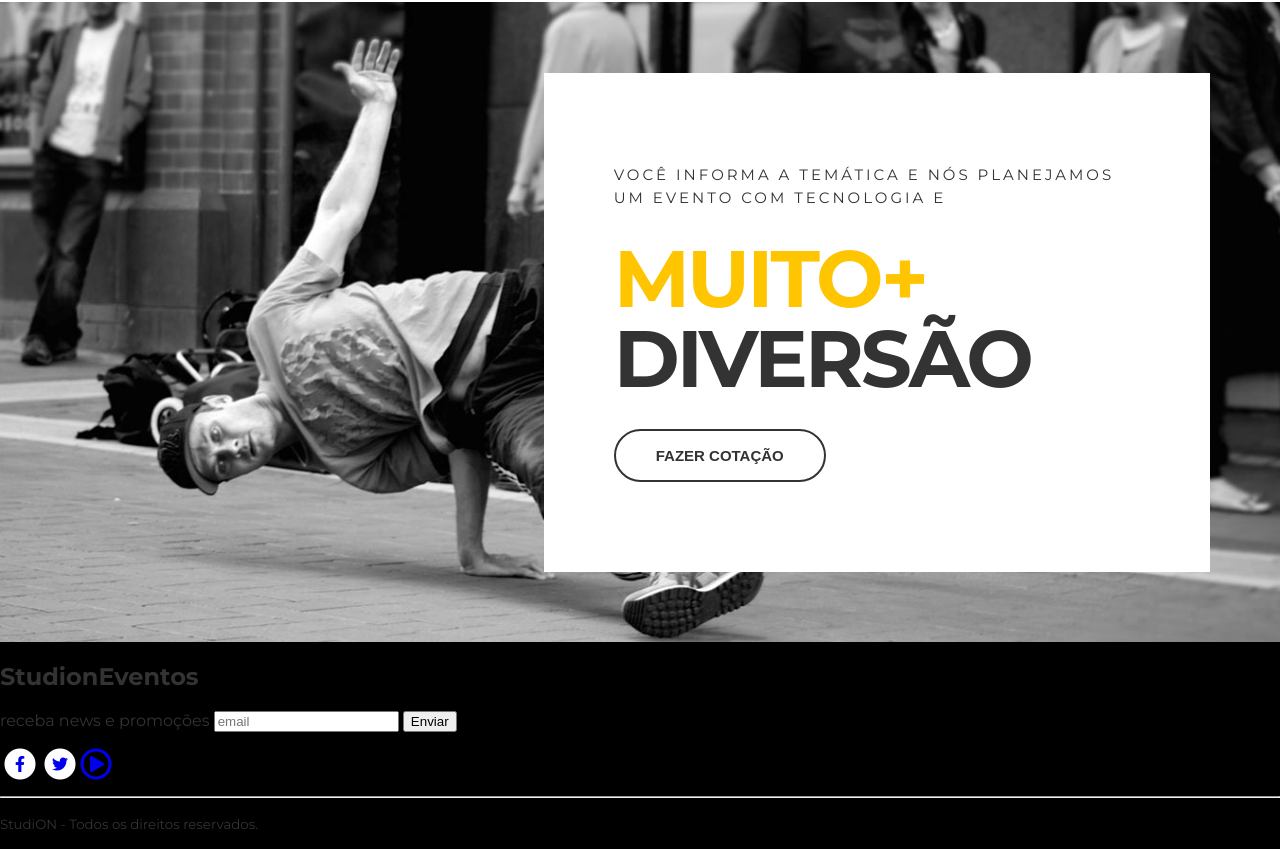
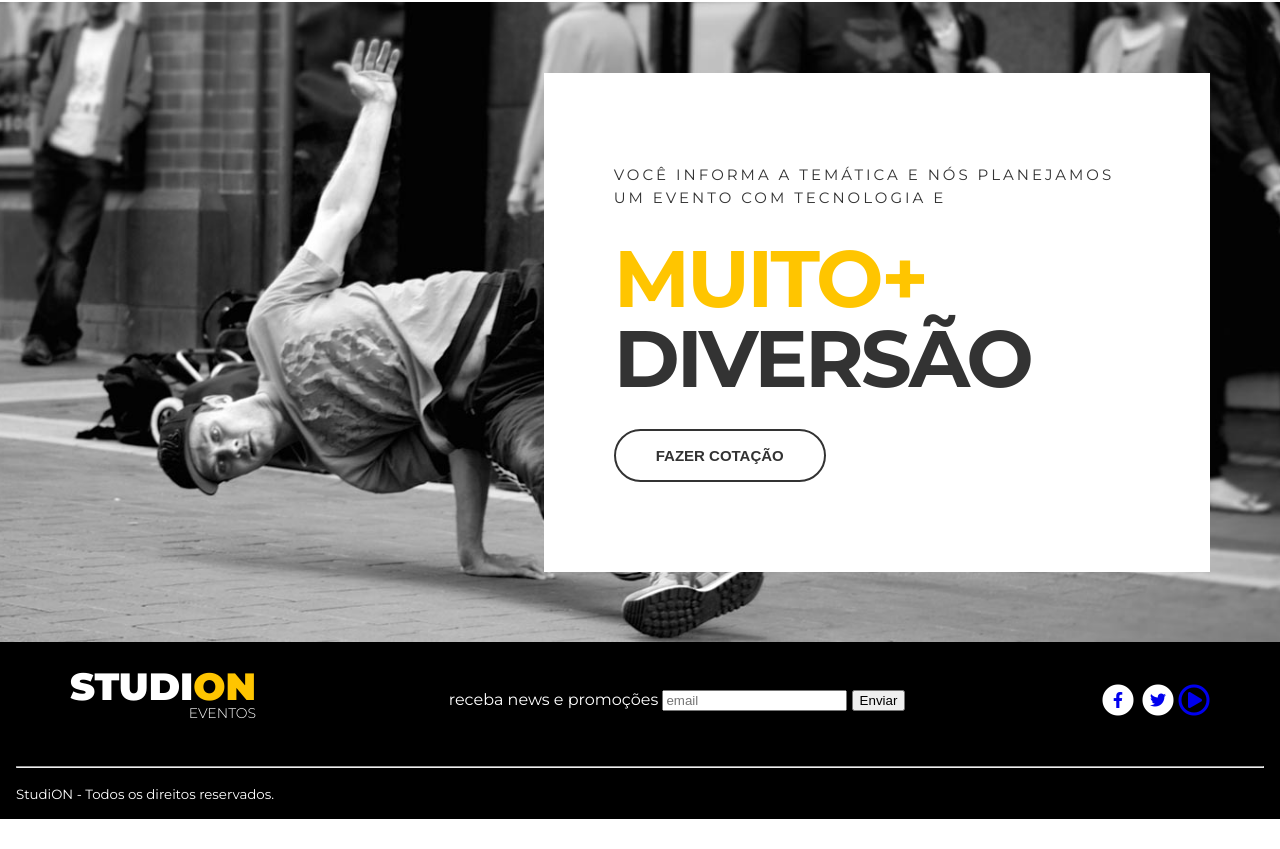
Before and after one commit to noamhenrique/studion, a website: page src/index.html in a window 1280 px wide. Shown: the part 1547-2396 px from the top of the page. After the commit the page ends 2366 px from the top, so only its background shows below. Drawn offline with Linux system fonts and the light colour scheme.

Commit message:
feat(footer): logo and grid completed

```diff
--- a/src/index.html
+++ b/src/index.html
@@ -129,14 +129,18 @@
       </section>
     </main>
 
-    <footer style="background-color: black;">
-      <h2>Studi<span>on</span><span>Eventos</span></h2>
-      <form>
+    <footer class="footer">
+      <div class="container footer__container">
+        <h2 class="logo-studion">
+          Studi<span class="copy--primary">on</span>
+          <span class="logo-studion__subtitle">Eventos</span>
+        </h2>
+        <form class="footer__form">
           <label>receba news e promoções</label>
           <input type="email" placeholder="email" />
           <button type="submit">Enviar</button>
         </form>
-      <ul>
+        <ul class="footer__social">
           <li>
             <a href="https://facebook.com/" target="_blank">
               <span class="fa-stack">
@@ -159,6 +163,8 @@
             </a>
           </li>
         </ul>
+      </div>
+
       <hr />
       <p>
         <small>Studi<span>ON</span> - Todos os direitos reservados.</small>
--- a/src/style.css
+++ b/src/style.css
@@ -266,3 +266,31 @@ ul {
   border-color: var(--color-copy);
   background: unset;
 }
+
+.footer {
+  background-color: #000;
+  color: #fff;
+  padding: 0 1rem;
+}
+
+.footer__container {
+  display: grid;
+  grid-template-columns: repeat(3, auto);
+  align-items: center;
+}
+
+.footer .logo-studion {
+  justify-self: start;
+}
+
+.logo-studion__subtitle {
+  display: block;
+}
+
+.footer__form {
+  justify-self: center;
+}
+
+.footer__social {
+  justify-self: end;
+}
```
Lines whose indentation alone changed are shown as unchanged.
